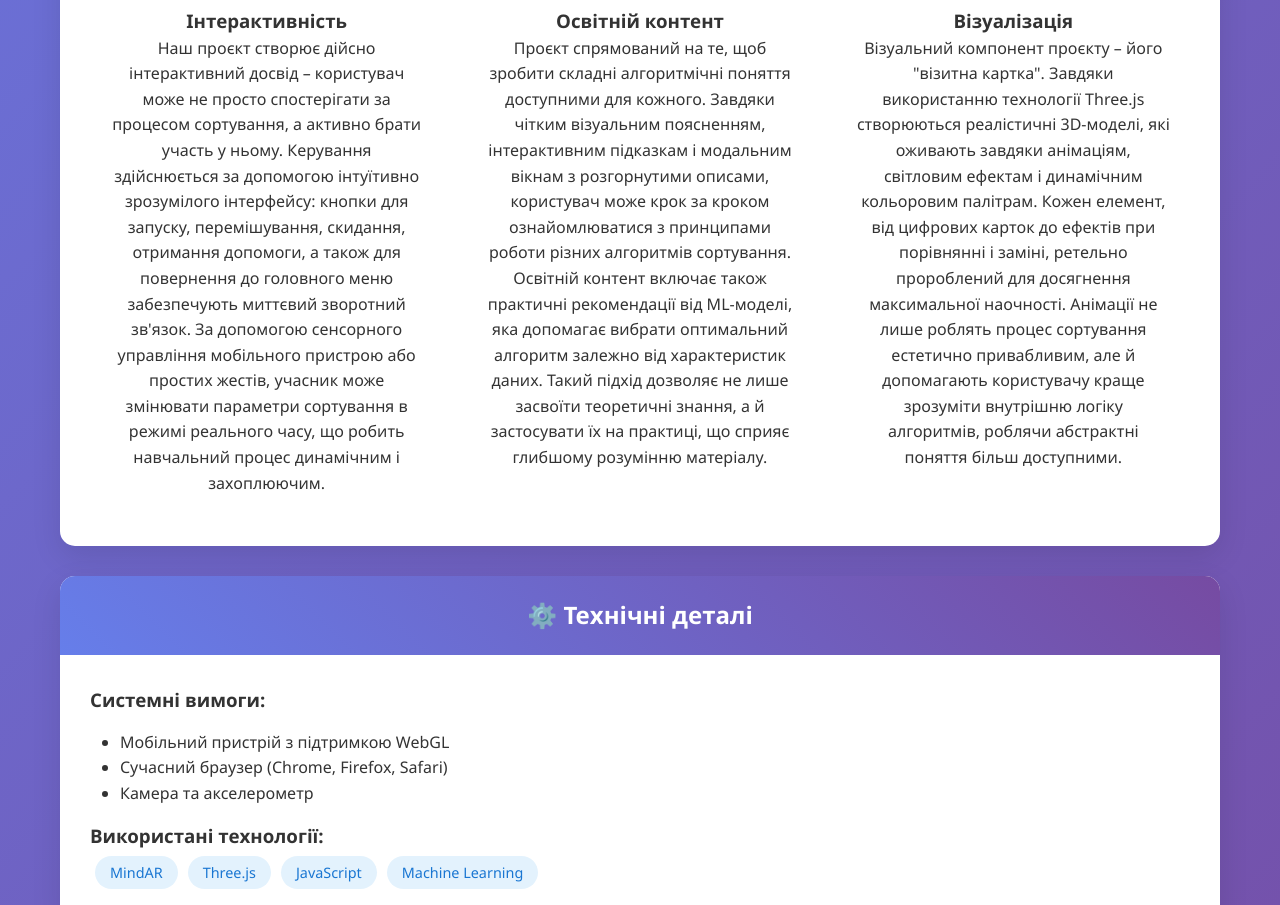
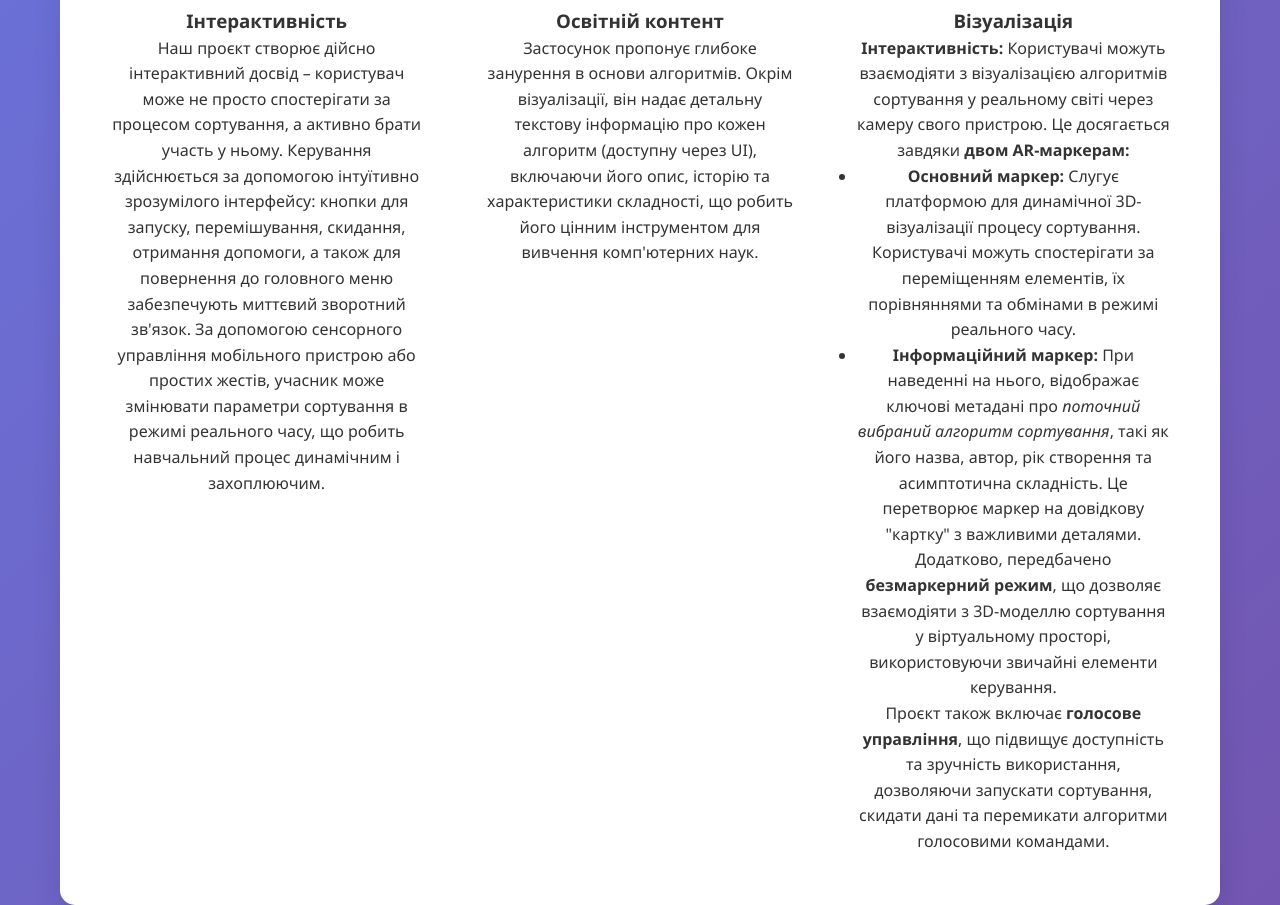
Before and after one commit to BeyBa-hub/exam, a plain HTML site: page index.html in a window 1280 px wide. Shown: the part 1180-2085 px from the top of the page. Drawn offline with Linux system fonts and the light colour scheme.

Commit message:
Update index.html

```diff
--- a/index.html
+++ b/index.html
@@ -84,12 +84,18 @@
                     <div class="feature">
                         <div class="feature-icon">📐</div>
                         <h3>Освітній контент</h3>
-                        <p>Проєкт спрямований на те, щоб зробити складні алгоритмічні поняття доступними для кожного. Завдяки чітким візуальним поясненням, інтерактивним підказкам і модальним вікнам з розгорнутими описами, користувач може крок за кроком ознайомлюватися з принципами роботи різних алгоритмів сортування. Освітній контент включає також практичні рекомендації від ML-моделі, яка допомагає вибрати оптимальний алгоритм залежно від характеристик даних. Такий підхід дозволяє не лише засвоїти теоретичні знання, а й застосувати їх на практиці, що сприяє глибшому розумінню матеріалу.</p>
+                        <p>Застосунок пропонує глибоке занурення в основи алгоритмів. Окрім візуалізації, він надає детальну текстову інформацію про кожен алгоритм (доступну через UI), включаючи його опис, історію та характеристики складності, що робить його цінним інструментом для вивчення комп'ютерних наук.</p>
                     </div>
                     <div class="feature">
                         <div class="feature-icon">🎨</div>
                         <h3>Візуалізація</h3>
-                        <p>Візуальний компонент проєкту – його "візитна картка". Завдяки використанню технології Three.js створюються реалістичні 3D-моделі, які оживають завдяки анімаціям, світловим ефектам і динамічним кольоровим палітрам. Кожен елемент, від цифрових карток до ефектів при порівнянні і заміні, ретельно пророблений для досягнення максимальної наочності. Анімації не лише роблять процес сортування естетично привабливим, але й допомагають користувачу краще зрозуміти внутрішню логіку алгоритмів, роблячи абстрактні поняття більш доступними.</p>
+                        <p><strong>Інтерактивність:</strong> Користувачі можуть взаємодіяти з візуалізацією алгоритмів сортування у реальному світі через камеру свого пристрою. Це досягається завдяки <strong>двом AR-маркерам:</strong></p>
+                        <ul>
+                            <li><strong>Основний маркер:</strong> Слугує платформою для динамічної 3D-візуалізації процесу сортування. Користувачі можуть спостерігати за переміщенням елементів, їх порівняннями та обмінами в режимі реального часу.</li>
+                            <li><strong>Інформаційний маркер:</strong> При наведенні на нього, відображає ключові метадані про <em>поточний вибраний алгоритм сортування</em>, такі як його назва, автор, рік створення та асимптотична складність. Це перетворює маркер на довідкову "картку" з важливими деталями.</li>
+                        </ul>
+                        <p>Додатково, передбачено <strong>безмаркерний режим</strong>, що дозволяє взаємодіяти з 3D-моделлю сортування у віртуальному просторі, використовуючи звичайні елементи керування.</p>
+                        <p>Проєкт також включає <strong>голосове управління</strong>, що підвищує доступність та зручність використання, дозволяючи запускати сортування, скидати дані та перемикати алгоритми голосовими командами.</p>
                     </div>
                 </div>
             </div>
```
